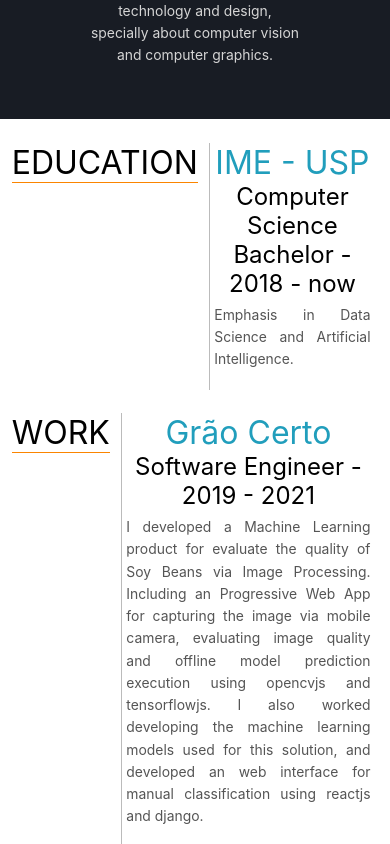
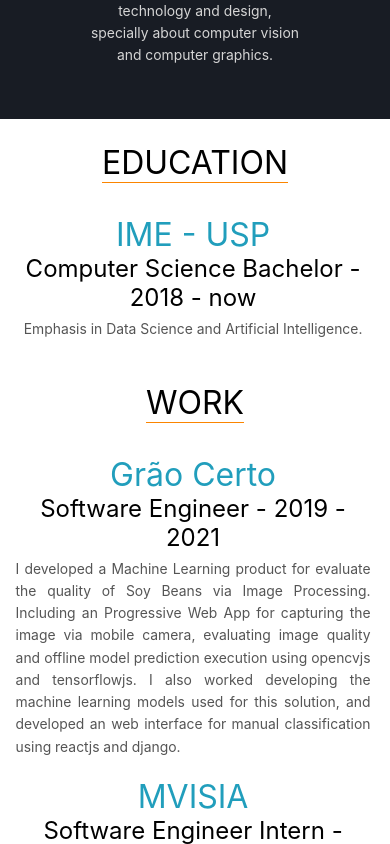
Before and after one commit to lucasmsobrinho/lucasmsobrinho, a React (Create React App) app: page / in a window 390 px wide. Shown: the part 960-1804 px from the top of the page. Built offline with nearby package versions, Linux system fonts and the light colour scheme.

Commit message:
Added simple responsive behavior for resumé section

```diff
--- a/src/components/Resume.css
+++ b/src/components/Resume.css
@@ -11,6 +11,7 @@
     grid-template-columns: 1fr 3fr;
     padding: 3vmin;
 }
+
 
 .resume-id-bar {
     font-size: 2em;
@@ -64,3 +65,22 @@
     font-size: calc(10px + 1vmin);
     color: #555;
 }
+
+
+@media (max-width: 860px) {
+    .resume-section {
+        grid-template-columns: 1fr;
+        border-right: 0px;
+    }
+
+    .resume-id-bar {
+        border-right: 0px solid;
+        margin: auto;
+        margin-bottom: 1em;
+    }
+
+    .resume-id-bar-title {
+        margin-left: auto;
+        margin-right: 0;
+    }
+}
```
